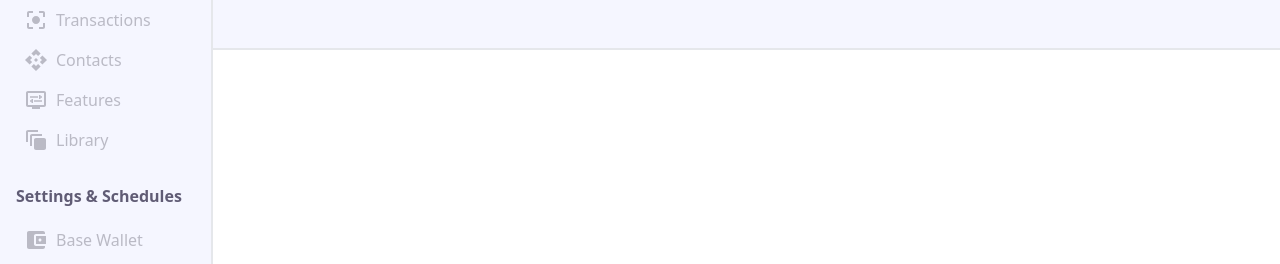
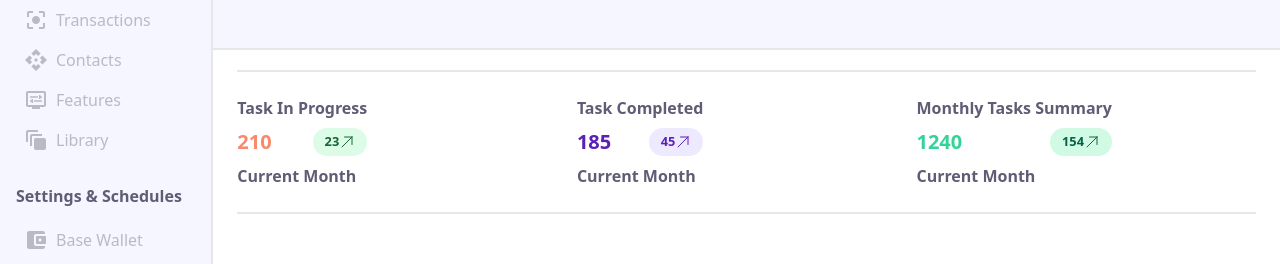
Before and after one commit to Ebenezr/super-fintri, a Next.js app: page / in a window 1280 px wide. Shown: the part 140-404 px from the top of the page. Built offline with nearby package versions, Linux system fonts and the light colour scheme.

Commit message:
[ADD] add status section

```diff
--- /dev/null
+++ b/data/db.json
@@ -0,0 +1,22 @@
+{
+  "tasks": [
+    {
+      "id": 1,
+      "title": "Task In Progress",
+      "count": 210,
+      "badge": 23
+    },
+    {
+      "id": 2,
+      "title": "Task Completed",
+      "count": 185,
+      "badge": 45
+    },
+    {
+      "id": 3,
+      "title": "Monthly Tasks Summary",
+      "count": 1240,
+      "badge": 154
+    }
+  ]
+}
--- a/package.json
+++ b/package.json
@@ -4,6 +4,7 @@
   "private": true,
   "scripts": {
     "dev": "next dev",
+    "server": "json-server --watch data/db.json --port 3001",
     "build": "next build",
     "start": "next start",
     "lint": "next lint"
@@ -17,6 +18,7 @@
     "@types/react": "18.0.25",
     "@types/react-dom": "18.0.8",
     "autoprefixer": "^10.4.13",
+    "axios": "^1.1.3",
     "eslint": "8.27.0",
     "eslint-config-next": "13.0.3",
     "next": "13.0.3",
--- /dev/null
+++ b/pages/api/Axios.ts
@@ -0,0 +1,23 @@
+// // Next.js API route support: https://nextjs.org/docs/api-routes/introduction
+// import type { NextApiRequest, NextApiResponse } from 'next'
+
+// type Data = {
+//   name: string
+// }
+
+// export default function handler(
+//   req: NextApiRequest,
+//   res: NextApiResponse<Data>
+// ) {
+//   res.status(200).json({ name: 'John Doe' })
+// }
+
+// setup axios
+// to use, import axios from this module then just use specific endpoint on url
+import axios from "axios";
+// base url
+axios.defaults.baseURL = "http://127.0.0.1:3001/";
+try {
+  axios.defaults.headers.common = {};
+} catch (err) {}
+export default axios;
--- a/pages/api/hello.ts
+++ /dev/null
@@ -1,13 +0,0 @@
-// Next.js API route support: https://nextjs.org/docs/api-routes/introduction
-import type { NextApiRequest, NextApiResponse } from 'next'
-
-type Data = {
-  name: string
-}
-
-export default function handler(
-  req: NextApiRequest,
-  res: NextApiResponse<Data>
-) {
-  res.status(200).json({ name: 'John Doe' })
-}
--- a/pages/index.tsx
+++ b/pages/index.tsx
@@ -1,6 +1,7 @@
 import Head from "next/head";
 import Image from "next/image";
 import Nav from "./sections/nav";
+import Status from "./sections/Status";
 
 export default function Home() {
   return (
@@ -11,11 +12,13 @@ export default function Home() {
         <link rel="icon" href="/favicon.ico" />
       </Head>
 
-      <main className="px-6 py-5 h-screen w-full">
+      <main className="px-6 py-5 h-screen w-full flex flex-col gap-2">
         <header className="h-1/4 bg-bg -mx-6 px-6 py-5 -my-5 border-b-2">
           {/* nav bar */}
           <Nav />
-        </header>
+        </header>{" "}
+        {/*status section */}
+        <Status />
       </main>
     </div>
   );
--- /dev/null
+++ b/pages/sections/Status.tsx
@@ -0,0 +1,103 @@
+const Status = () => {
+  return (
+    <div className="border-t-2 border-b-2 mt-8">
+      {/*cards wrapper*/}
+      <div className="grid grid-cols-3 py-6">
+        {/*card*/}
+
+        <div className="flex">
+          {/*text content*/}
+          <div className="flex flex-col gap-2">
+            <p className="text-infoDark font-semibold">Task In Progress</p>
+            <div className="flex justify-between">
+              <p className="text-accent text-xl font-bold">210</p>
+              <small className="bg-green-100 px-3 rounded-full font-bold flex items-center text-green-800">
+                23
+                <svg
+                  xmlns="http://www.w3.org/2000/svg"
+                  fill="none"
+                  viewBox="0 0 24 24"
+                  stroke-width="1.5"
+                  stroke="currentColor"
+                  className="w-4 h-4 text-green-800"
+                >
+                  <path
+                    stroke-linecap="round"
+                    stroke-linejoin="round"
+                    d="M4.5 19.5l15-15m0 0H8.25m11.25 0v11.25"
+                  />
+                </svg>
+              </small>
+            </div>
+            <p className="text-infoDark font-semibold">Current Month</p>
+          </div>
+          {/*graph*/}
+          <div></div>
+        </div>
+
+        {/*card*/}
+        <div className="flex">
+          {/*text content*/}
+          <div className="flex flex-col gap-2">
+            <p className="text-infoDark font-semibold">Task Completed</p>
+            <div className="flex justify-between">
+              <p className="text-violet-800 text-xl font-bold">185</p>
+              <small className="bg-violet-100 px-3 rounded-full font-bold flex items-center text-violet-800">
+                45
+                <svg
+                  xmlns="http://www.w3.org/2000/svg"
+                  fill="none"
+                  viewBox="0 0 24 24"
+                  stroke-width="1.5"
+                  stroke="currentColor"
+                  className="w-4 h-4 text-violet-800"
+                >
+                  <path
+                    stroke-linecap="round"
+                    stroke-linejoin="round"
+                    d="M4.5 19.5l15-15m0 0H8.25m11.25 0v11.25"
+                  />
+                </svg>
+              </small>
+            </div>
+            <p className="text-infoDark font-semibold">Current Month</p>
+          </div>
+          {/*graph*/}
+          <div></div>
+        </div>
+        {/*card*/}
+        <div className="flex">
+          {/*text content*/}
+          <div className="flex flex-col gap-2">
+            <p className="text-infoDark font-semibold">Monthly Tasks Summary</p>
+            <div className="flex justify-between">
+              <p className="text-emerald-400 font-bold text-xl">1240</p>
+              <small className="bg-emerald-100 px-3 rounded-full font-bold flex items-center text-emerald-800">
+                154
+                <svg
+                  xmlns="http://www.w3.org/2000/svg"
+                  fill="none"
+                  viewBox="0 0 24 24"
+                  stroke-width="1.5"
+                  stroke="currentColor"
+                  className="w-4 h-4 text-green-800"
+                >
+                  <path
+                    stroke-linecap="round"
+                    stroke-linejoin="round"
+                    d="M4.5 19.5l15-15m0 0H8.25m11.25 0v11.25"
+                  />
+                </svg>
+              </small>
+            </div>
+            <p className="text-infoDark font-semibold">Current Month</p>
+          </div>
+          {/*graph*/}
+          <div></div>
+        </div>
+      </div>
+    </div>
+  );
+};
+
+export default Status;
```
Also changed, not shown: 1 other file (tests, documents, lock files or other folders).
